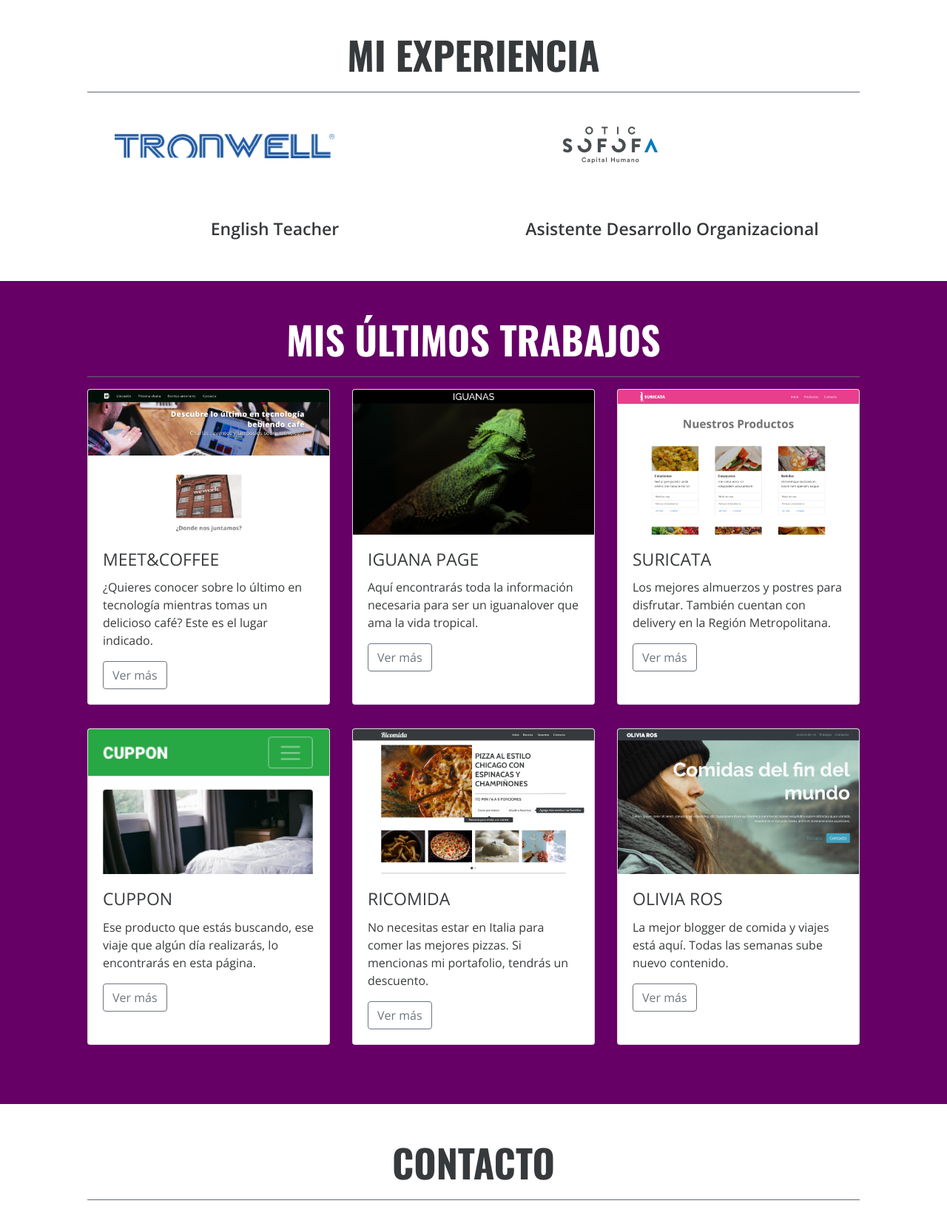
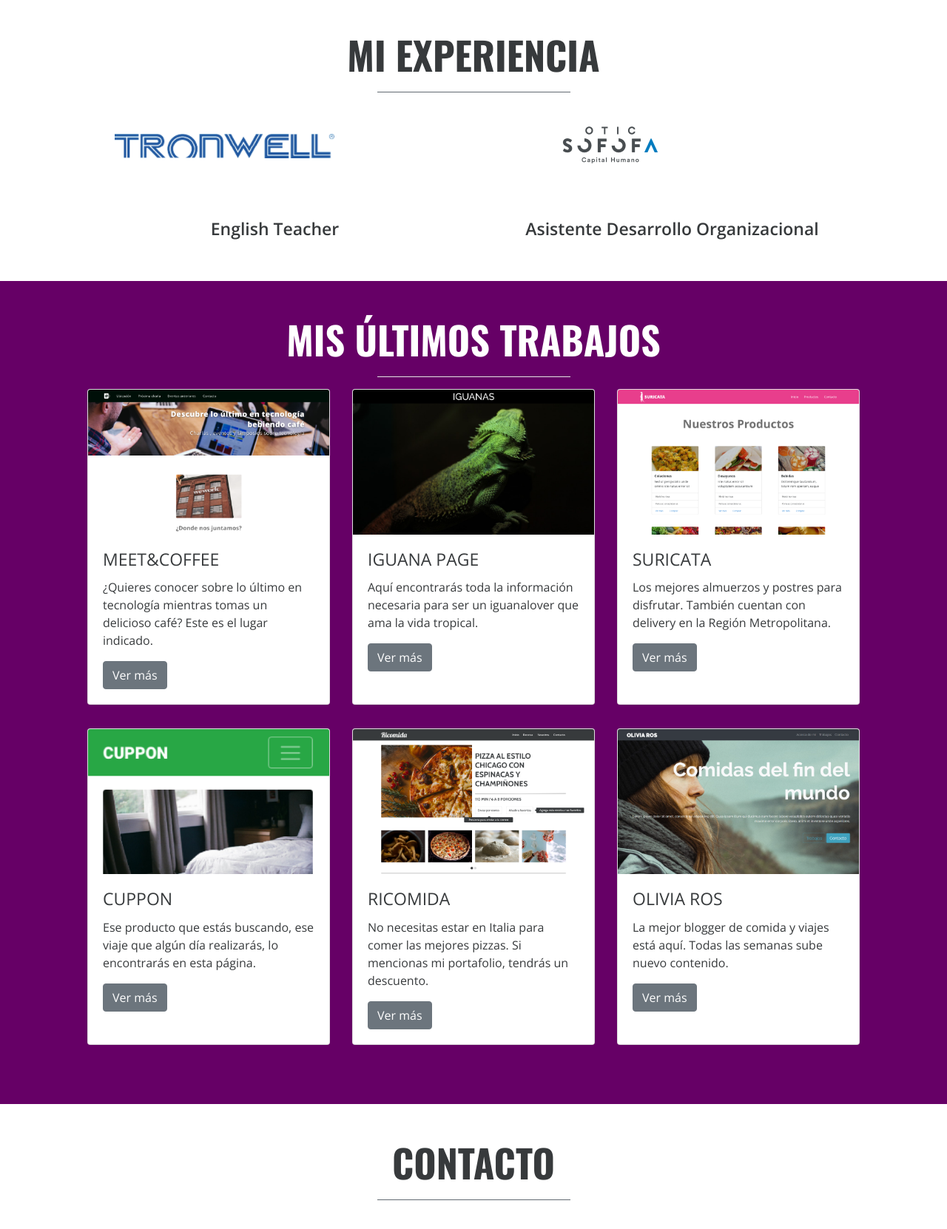
Before and after one commit to pauliabarca/portafolio, a plain HTML site: page index.html in a window 1280 px wide. Shown: the part 1080-2742 px from the top of the page at 74% size. Drawn offline with nearby package versions, Linux system fonts and the light colour scheme; a script that the page names is missing.

Commit message:
Línea separadora, links íconos redes sociales (css) y favicon

```diff
--- a/assets/css/style.css
+++ b/assets/css/style.css
@@ -47,10 +47,9 @@ h4 {
 
 header {
   background-image: url('../img/IMG_20210110_113450818-01_v2.jpeg');
-  background-repeat: no-repear;
+  background-repeat: no-repeat;
   background-size: cover;
   background-position: left;
-  padding-bottom: 10rem;
 }
 
 
@@ -69,6 +68,25 @@ header {
   background-color: #ffffff;
 }
 /* Colores */
+
+
+a:link {
+	color: #ffffff;
+}
+
+a:hover {
+	color: #ffffff;
+}
+
+a:active {
+	color: #ffffff;
+}
+
+a:visited {
+	color: #ffffff;
+}
+
+
 
 
 
--- a/index.html
+++ b/index.html
@@ -5,7 +5,9 @@
   <meta charset="UTF-8">
   <meta name="viewport" content="width=device-width, initial-scale=1.0">
   <meta http-equiv="X-UA-Compatible" content="ie=edge">
-  <title>Paulina Abarca</title>
+  <title>Paulina Abarca - Portafolio</title>
+
+  <link rel="shortcut icon" type="image/icon" href="favicon.png">
 
   <!-- Bootstrap 4.5.3 CSS -->
   <link rel="stylesheet" href="https://cdn.jsdelivr.net/npm/bootstrap@4.5.3/dist/css/bootstrap.min.css"
@@ -61,7 +63,7 @@
   <header class="hero text-light text-center py-5 my-5">
     <div class="container p-5">
       <h1 class="pt-5 mt-5 text-center text-white font-weight-extra-light"><span>YO SOY</span></h1>
-      <hr class="bg-white mw-50">
+      <hr class="bg-white w-25">
       <h1 class="pb-5 mb-5 text-center font-weight-bold text-white"><span>PAULINA</span></h1>
     </div>
   </header>
@@ -77,7 +79,7 @@
           </h3>
         </div>
       </div>
-      <hr class="bg-secondary">
+      <hr class="bg-secondary w-25">
       <div class="row">
         <div class="col-md-6">
           <p class="mt-5 font-weight-normal">Me caracterizo por trabajar colaborativamente dentro de los equipos, por
@@ -102,7 +104,7 @@
   <section id="experiencia">
     <div class="container p-5">
       <h2 class="text-center font-weight-bold"><span>MI EXPERIENCIA</span></h2>
-      <hr class="bg-secondary">
+      <hr class="bg-secondary w-25">
       <div class="row">
         <div class="col-md-6">
           <a href="https://www.tronwell.com/tienda/" target="_blank">
@@ -129,7 +131,7 @@
   <section id="trabajos" class="bg-purple">
     <div class="container p-5">
       <h2 class="text-center font-weight-bold text-white"><span>MIS ÚLTIMOS TRABAJOS</span></h2>
-      <hr class="bg-secondary">
+      <hr class="bg-white w-25">
       <div class="card-deck mb-3 pb-3">
         <div class="card">
           <img src="assets/img/meet_coffee.png" class="card-img-top" alt="Meet&Coffee" data-toggle="tooltip"
@@ -138,7 +140,7 @@
             <h4 class="card-title font-weight-normal">MEET&COFFEE</h4>
             <p class="card-text font-weight-light">¿Quieres conocer sobre lo último en tecnología mientras tomas un
               delicioso café? Este es el lugar indicado.</p>
-            <a href="#" class="btn btn-outline-secondary mr-4" data-toggle="modal" data-target="#meetcoffee">Ver más</a>
+            <a href="#" class="btn btn-secondary mr-4" data-toggle="modal" data-target="#meetcoffee">Ver más</a>
           </div>
         </div>
         <div class="card">
@@ -148,7 +150,7 @@
             <h4 class="card-title font-weight-normal">IGUANA PAGE</h4>
             <p class="card-text font-weight-light">Aquí encontrarás toda la información necesaria para ser un
               iguanalover que ama la vida tropical.</p>
-            <a href="#" class="btn btn-outline-secondary mr-4" data-toggle="modal" data-target="#iguanapage">Ver más</a>
+            <a href="#" class="btn btn-secondary mr-4" data-toggle="modal" data-target="#iguanapage">Ver más</a>
           </div>
         </div>
         <div class="card">
@@ -158,7 +160,7 @@
             <h4 class="card-title font-weight-normal">SURICATA</h4>
             <p class="card-text font-weight-light">Los mejores almuerzos y postres para disfrutar. También cuentan con
               delivery en la Región Metropolitana.</p>
-            <a href="#" class="btn btn-outline-secondary mr-4" data-toggle="modal" data-target="#suricata">Ver más</a>
+            <a href="#" class="btn btn-secondary mr-4" data-toggle="modal" data-target="#suricata">Ver más</a>
           </div>
         </div>
       </div>
@@ -171,7 +173,7 @@
             <h4 class="card-title font-weight-normal">CUPPON</h4>
             <p class="card-text font-weight-light">Ese producto que estás buscando, ese viaje que algún día realizarás,
               lo encontrarás en esta página.</p>
-            <a href="#" class="btn btn-outline-secondary mr-4" data-toggle="modal" data-target="#cuppon">Ver más</a>
+            <a href="#" class="btn btn-secondary mr-4" data-toggle="modal" data-target="#cuppon">Ver más</a>
           </div>
         </div>
         <div class="card">
@@ -181,7 +183,7 @@
             <h4 class="card-title font-weight-normal">RICOMIDA</h4>
             <p class="card-text font-weight-light">No necesitas estar en Italia para comer las mejores pizzas. Si
               mencionas mi portafolio, tendrás un descuento. </p>
-            <a href="#" class="btn btn-outline-secondary mr-4" data-toggle="modal" data-target="#suricata">Ver más</a>
+            <a href="#" class="btn btn-secondary mr-4" data-toggle="modal" data-target="#suricata">Ver más</a>
           </div>
         </div>
         <div class="card">
@@ -191,7 +193,7 @@
             <h4 class="card-title font-weight-normal">OLIVIA ROS</h4>
             <p class="card-text font-weight-light">La mejor blogger de comida y viajes está aquí. Todas las semanas sube
               nuevo contenido.</p>
-            <a href="#" class="btn btn-outline-secondary mr-4" data-toggle="modal" data-target="#oliviaros">Ver más</a>
+            <a href="#" class="btn btn-secondary mr-4" data-toggle="modal" data-target="#oliviaros">Ver más</a>
           </div>
         </div>
       </div>
@@ -356,7 +358,7 @@
   <section id="contacto">
     <div class="container p-5">
       <h2 class="text-center font-weight-bold"><span>CONTACTO</span></h2>
-      <hr class="bg-secondary">
+      <hr class="bg-secondary w-25">
 
       <div class="typeform-widget" data-url="https://form.typeform.com/to/bM1tavFH?typeform-medium=embed-snippet"
         style="width: 100%; height: 500px;">
@@ -387,7 +389,7 @@
     <div class="container">
       <div class="row align-items-center">
         <div class="col-md-6">
-          <p class="py-2 navbar-brand font-weight-bold"><span>Paulina Abarca</span></p>
+          <p class="navbar-brand font-weight-bold"><span>Paulina Abarca</span></p>
         </div>
         <div class="col-md-6">
           <a href="https://github.com/pauliabarca" target="_blank"><i class="fab fa-github-square fa-3x"></i></a>
```
Also changed, not shown: favicon.png (added).
